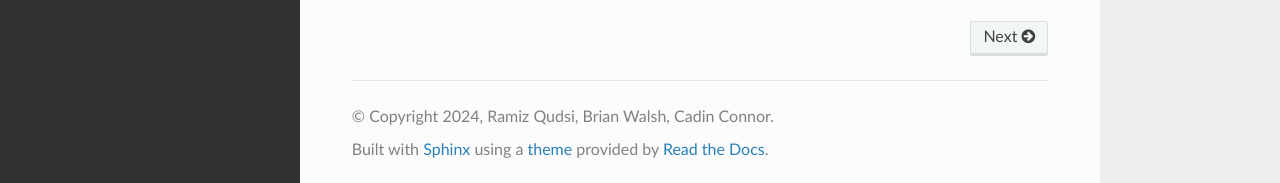
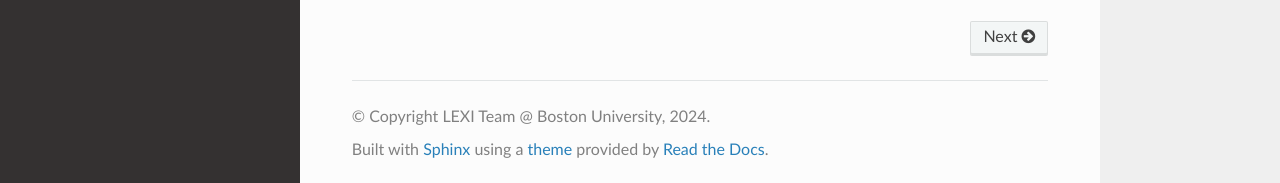
Before and after one commit to Lexi-BU/lexi, a Sphinx documentation site: the page built from docs/index.rst, in a window 1280 px wide and 900 px high, scrolled down 502 px. Shown: the part 714-897 px from the top of the window. Built offline with Sphinx 7.4.7 and the Read the Docs theme 3.1.0, drawn with Linux system fonts in a browser that asks for light colours.

```diff
--- a/docs/conf.py
+++ b/docs/conf.py
@@ -14,7 +14,7 @@ sys.path.insert(0, os.path.abspath("../"))
 # https://www.sphinx-doc.org/en/master/usage/configuration.html#project-information
 
 project = "LEXI"
-copyright = "2024, Ramiz Qudsi, Brian Walsh, Cadin Connor"
+copyright = "LEXI Team @ Boston University, 2024"
 author = "Ramiz Qudsi, Brian Walsh, Cadin Connor"
 
 html_baseurl = "https://lexi-bu.github.io/"
```
